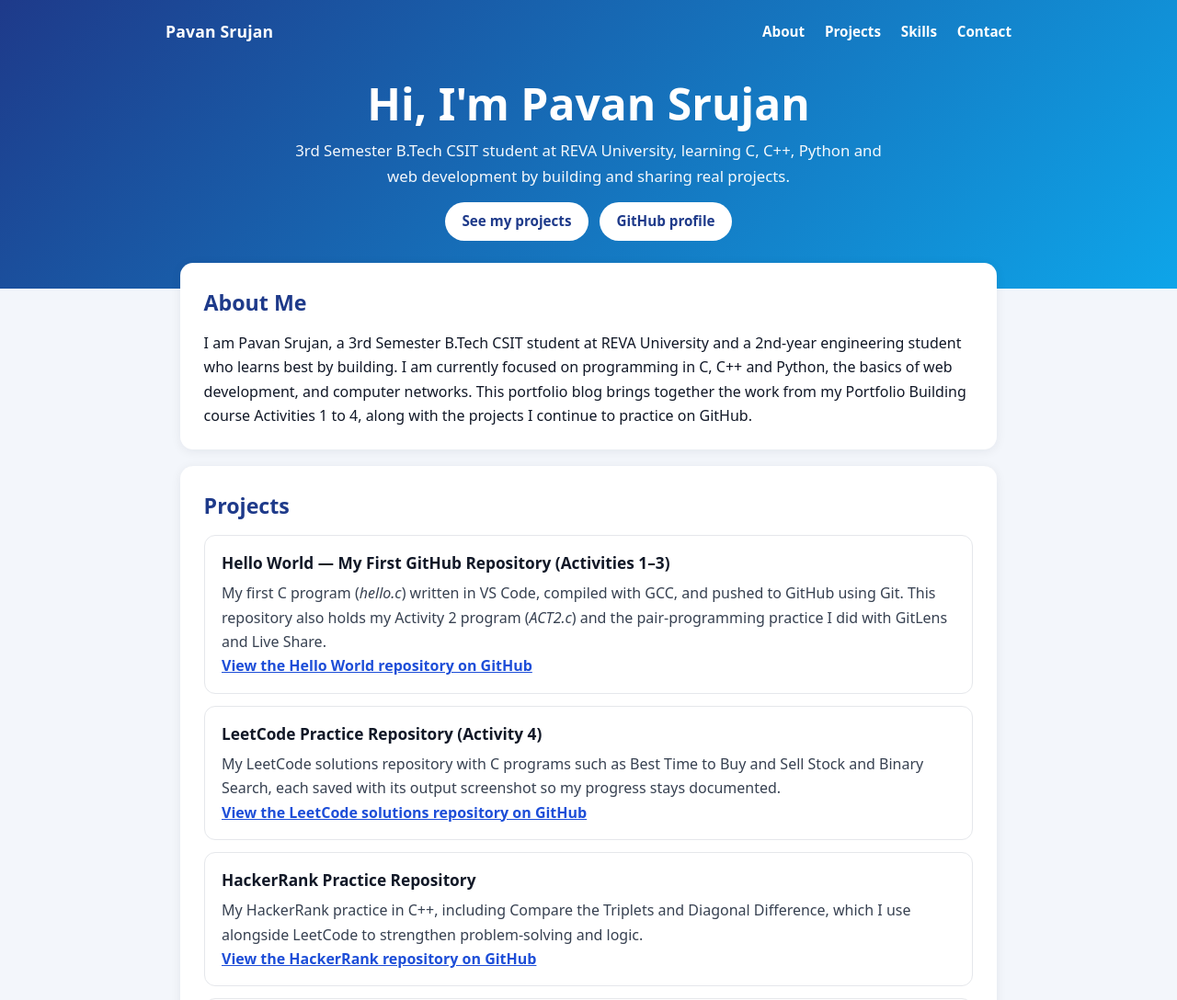
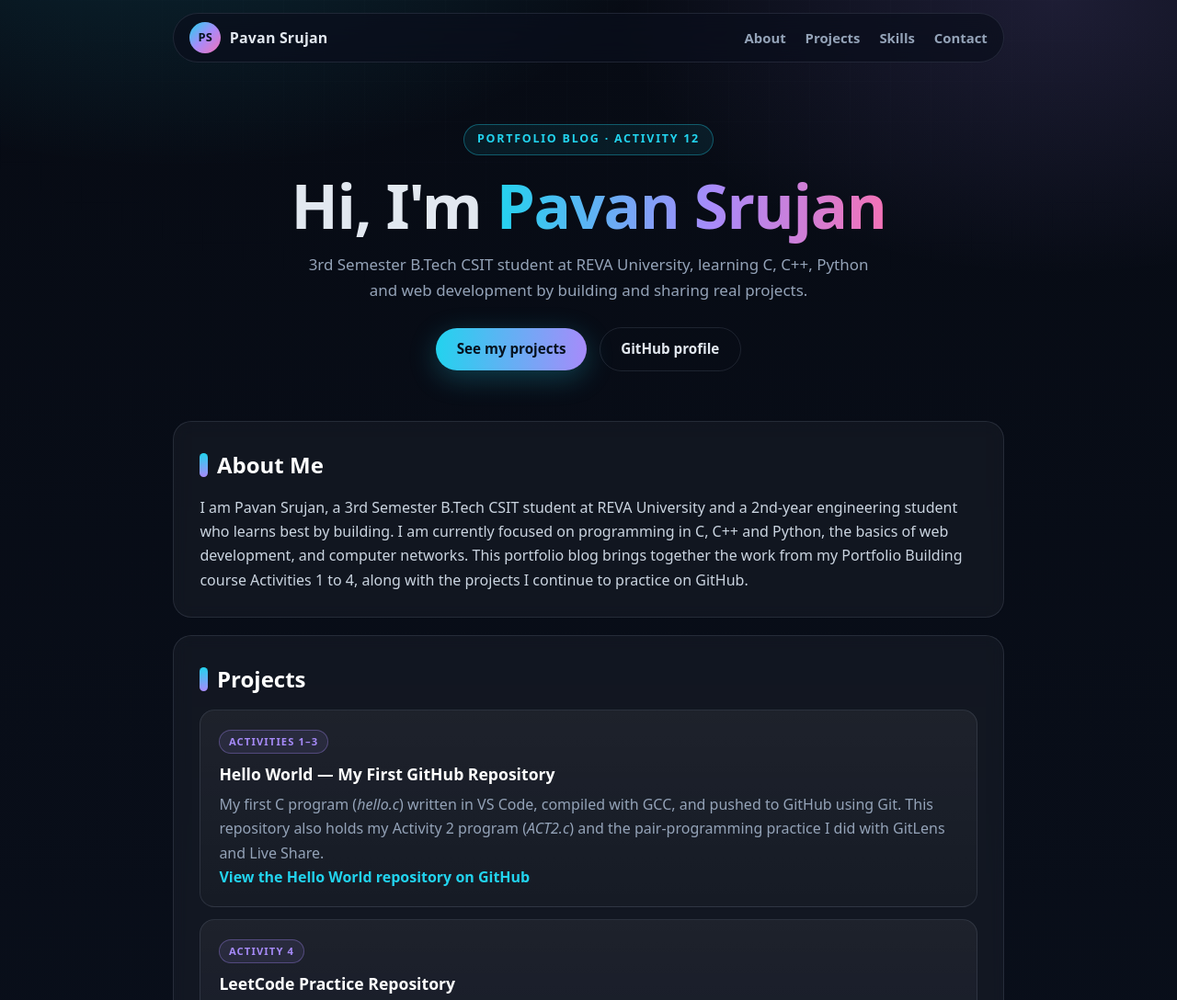
Before and after one commit to pavansrujan8901-alt/personal-blog, a plain HTML site: page index.html in a window 1280 px wide. Shown: the top 1088 px of the page at 92% size. Drawn offline with Linux system fonts and the light colour scheme.

Commit message:
Redesign portfolio blog: unique dark theme

```diff
--- a/index.html
+++ b/index.html
@@ -6,39 +6,107 @@
 <title>Pavan Srujan | Portfolio Blog</title>
 <meta name="description" content="Portfolio blog of Pavan Srujan, 3rd Semester B.Tech CSIT student at REVA University. Projects, coding practice, skills and contact.">
 <style>
+  :root{
+    --bg:#070b14; --bg2:#0b1220; --card:rgba(255,255,255,.04); --card-border:rgba(148,163,184,.16);
+    --text:#e2e8f0; --muted:#94a3b8; --cyan:#22d3ee; --violet:#a78bfa; --pink:#f472b6;
+  }
   *{margin:0;padding:0;box-sizing:border-box}
-  body{font-family:system-ui,-apple-system,"Segoe UI",Arial,sans-serif;color:#111827;background:#f3f6fb;line-height:1.65}
-  a{color:#1d4ed8}
-  header{background:linear-gradient(135deg,#1e3a8a,#0ea5e9);color:#fff;padding:1.25rem 1rem 3.25rem}
-  nav{max-width:920px;margin:0 auto 2.25rem;display:flex;justify-content:space-between;align-items:center;gap:1rem;flex-wrap:wrap}
-  nav strong{font-size:1.1rem;letter-spacing:.01em}
-  nav .links a{color:#fff;text-decoration:none;margin-left:1.1rem;font-weight:600;font-size:.95rem}
-  nav .links a:hover{text-decoration:underline}
-  .hero{max-width:920px;margin:0 auto;text-align:center;padding:0 .5rem}
-  .hero h1{font-size:clamp(2rem,5vw,3rem);line-height:1.15;margin-bottom:.6rem}
-  .hero p.tagline{font-size:1.05rem;opacity:.95;max-width:640px;margin:0 auto}
-  .btn{display:inline-block;background:#fff;color:#1e3a8a;padding:.55rem 1.15rem;border-radius:999px;margin:.9rem .25rem 0;text-decoration:none;font-weight:700;font-size:.95rem}
-  .btn:hover{background:#e0f2fe}
-  main{max-width:920px;margin:-1.75rem auto 2rem;padding:0 1rem}
-  section{background:#fff;border-radius:14px;padding:1.5rem 1.6rem;margin-bottom:1.1rem;box-shadow:0 2px 12px rgba(15,23,42,.07)}
-  h2{font-size:1.45rem;color:#1e3a8a;margin-bottom:.7rem}
-  .card{border:1px solid #e5e7eb;border-radius:12px;padding:1rem 1.15rem;margin:.8rem 0}
-  .card h3{font-size:1.08rem;margin-bottom:.3rem}
-  .card p{color:#374151}
-  .card a{font-weight:600}
-  .skills{display:flex;flex-wrap:wrap;gap:.5rem;margin-top:.4rem}
-  .skill{background:#eff6ff;border:1px solid #bfdbfe;color:#1e3a8a;padding:.35rem .8rem;border-radius:999px;font-size:.9rem;font-weight:600}
+  html{scroll-behavior:smooth}
+  body{
+    font-family:system-ui,-apple-system,"Segoe UI",Arial,sans-serif;color:var(--text);line-height:1.65;
+    background:
+      radial-gradient(900px 500px at 15% -5%, rgba(34,211,238,.14), transparent 60%),
+      radial-gradient(800px 500px at 90% 0%, rgba(167,139,250,.14), transparent 60%),
+      radial-gradient(700px 600px at 50% 110%, rgba(244,114,182,.08), transparent 60%),
+      linear-gradient(180deg,var(--bg),var(--bg2));
+    min-height:100vh;
+  }
+  body::before{
+    content:"";position:fixed;inset:0;pointer-events:none;opacity:.35;
+    background-image:linear-gradient(rgba(148,163,184,.06) 1px,transparent 1px),linear-gradient(90deg,rgba(148,163,184,.06) 1px,transparent 1px);
+    background-size:44px 44px;
+    mask-image:radial-gradient(ellipse 90% 60% at 50% 0%,#000 30%,transparent 75%);
+  }
+  a{color:var(--cyan)}
+  .wrap{max-width:940px;margin:0 auto;padding:0 1.1rem;position:relative}
+  /* ---------- Nav ---------- */
+  nav{
+    position:sticky;top:14px;z-index:10;margin-top:14px;
+    display:flex;justify-content:space-between;align-items:center;gap:1rem;flex-wrap:wrap;
+    background:rgba(10,15,28,.72);backdrop-filter:blur(14px);-webkit-backdrop-filter:blur(14px);
+    border:1px solid var(--card-border);border-radius:999px;padding:.55rem 1.1rem;
+  }
+  .brand{display:flex;align-items:center;gap:.6rem;font-weight:800;letter-spacing:.01em;color:var(--text);text-decoration:none}
+  .avatar{
+    width:34px;height:34px;border-radius:50%;display:grid;place-items:center;font-size:.8rem;font-weight:900;color:#06121f;
+    background:linear-gradient(135deg,var(--cyan),var(--violet),var(--pink));
+  }
+  nav .links a{color:var(--muted);text-decoration:none;margin-left:1.05rem;font-weight:600;font-size:.93rem}
+  nav .links a:hover{color:#fff}
+  /* ---------- Hero ---------- */
+  .hero{text-align:center;padding:4.2rem .5rem 3.4rem}
+  .badge{
+    display:inline-block;font-size:.78rem;font-weight:700;letter-spacing:.14em;text-transform:uppercase;color:var(--cyan);
+    border:1px solid rgba(34,211,238,.35);background:rgba(34,211,238,.08);padding:.35rem .9rem;border-radius:999px;margin-bottom:1.2rem;
+  }
+  .hero h1{font-size:clamp(2.5rem,7vw,4.2rem);line-height:1.05;letter-spacing:-.02em;margin-bottom:1rem}
+  .grad{background:linear-gradient(92deg,var(--cyan),var(--violet) 55%,var(--pink));-webkit-background-clip:text;background-clip:text;color:transparent}
+  .hero p.tagline{color:var(--muted);font-size:1.06rem;max-width:640px;margin:0 auto}
+  .btn{
+    display:inline-block;padding:.65rem 1.4rem;border-radius:999px;margin:1.6rem .3rem 0;text-decoration:none;font-weight:700;font-size:.95rem;
+    color:#06121f;background:linear-gradient(92deg,var(--cyan),var(--violet));
+    box-shadow:0 8px 30px rgba(34,211,238,.25);
+  }
+  .btn:hover{filter:brightness(1.1)}
+  .btn.ghost{background:transparent;color:var(--text);border:1px solid var(--card-border);box-shadow:none}
+  .btn.ghost:hover{border-color:var(--cyan);color:var(--cyan)}
+  /* ---------- Sections ---------- */
+  main{position:relative;padding-bottom:1rem}
+  section{
+    background:var(--card);border:1px solid var(--card-border);border-radius:20px;
+    padding:1.7rem 1.8rem;margin-bottom:1.15rem;backdrop-filter:blur(8px);-webkit-backdrop-filter:blur(8px);
+  }
+  h2{font-size:1.5rem;margin-bottom:.8rem;display:flex;align-items:center;gap:.6rem;color:#fff}
+  h2::before{content:"";width:9px;height:26px;border-radius:99px;background:linear-gradient(180deg,var(--cyan),var(--violet))}
+  section p{color:#cbd5e1}
+  .card{
+    border:1px solid var(--card-border);border-radius:16px;padding:1.15rem 1.25rem;margin:.85rem 0;
+    background:linear-gradient(180deg,rgba(255,255,255,.05),rgba(255,255,255,.02));
+    transition:transform .25s ease,border-color .25s ease,box-shadow .25s ease;
+  }
+  .card:hover{transform:translateY(-3px);border-color:rgba(34,211,238,.45);box-shadow:0 14px 34px rgba(2,8,23,.5),0 0 0 1px rgba(34,211,238,.12)}
+  .card h3{font-size:1.1rem;margin-bottom:.3rem;color:#fff}
+  .card p{color:var(--muted)}
+  .card a{font-weight:700;text-decoration:none}
+  .card a:hover{text-decoration:underline}
+  .tag{
+    display:inline-block;font-size:.7rem;font-weight:800;letter-spacing:.1em;text-transform:uppercase;
+    color:var(--violet);border:1px solid rgba(167,139,250,.35);background:rgba(167,139,250,.09);
+    padding:.18rem .6rem;border-radius:999px;margin-bottom:.5rem;
+  }
+  .skills{display:flex;flex-wrap:wrap;gap:.55rem;margin-top:.5rem}
+  .skill{
+    background:rgba(34,211,238,.07);border:1px solid rgba(34,211,238,.22);color:#bae6fd;
+    padding:.38rem .85rem;border-radius:999px;font-size:.9rem;font-weight:600;transition:all .2s ease;
+  }
+  .skill:hover{background:rgba(167,139,250,.14);border-color:rgba(167,139,250,.5);color:#e9d5ff;transform:translateY(-2px)}
   ul.contact{list-style:none}
-  ul.contact li{padding:.35rem 0;border-bottom:1px solid #f1f5f9}
+  ul.contact li{padding:.55rem 0;border-bottom:1px solid rgba(148,163,184,.12);color:var(--muted)}
   ul.contact li:last-child{border-bottom:none}
-  footer{text-align:center;color:#64748b;padding:.5rem 1rem 2rem;font-size:.9rem}
-  @media(max-width:560px){nav .links a{margin-left:.7rem}section{padding:1.2rem 1.1rem}}
+  ul.contact a{font-weight:600;text-decoration:none}
+  ul.contact a:hover{text-decoration:underline}
+  footer{text-align:center;color:#64748b;padding:.5rem 1rem 2.4rem;font-size:.9rem}
+  @media(max-width:560px){
+    nav{border-radius:20px} nav .links a{margin-left:.75rem}
+    .hero{padding-top:3rem} section{padding:1.3rem 1.15rem}
+  }
 </style>
 </head>
 <body>
-<header>
+<div class="wrap">
+
   <nav>
-    <strong>Pavan Srujan</strong>
+    <a class="brand" href="#top"><span class="avatar">PS</span> Pavan Srujan</a>
     <span class="links">
       <a href="#about">About</a>
       <a href="#projects">Projects</a>
@@ -46,14 +114,15 @@
       <a href="#contact">Contact</a>
     </span>
   </nav>
-  <div class="hero">
-    <h1>Hi, I'm Pavan Srujan</h1>
+
+  <header class="hero" id="top">
+    <span class="badge">Portfolio Blog · Activity 12</span>
+    <h1>Hi, I'm <span class="grad">Pavan Srujan</span></h1>
     <p class="tagline">3rd Semester B.Tech CSIT student at REVA University, learning C, C++, Python and web development by building and sharing real projects.</p>
     <p>
       <a class="btn" href="#projects">See my projects</a>
-      <a class="btn" href="https://github.com/pavansrujan8901-alt">GitHub profile</a>
+      <a class="btn ghost" href="https://github.com/pavansrujan8901-alt">GitHub profile</a>
     </p>
-  </div>
   </header>
 
   <main>
@@ -66,24 +135,28 @@
       <h2>Projects</h2>
 
       <div class="card">
-      <h3>Hello World — My First GitHub Repository (Activities 1–3)</h3>
+        <span class="tag">Activities 1–3</span>
+        <h3>Hello World — My First GitHub Repository</h3>
         <p>My first C program (<em>hello.c</em>) written in VS Code, compiled with GCC, and pushed to GitHub using Git. This repository also holds my Activity 2 program (<em>ACT2.c</em>) and the pair-programming practice I did with GitLens and Live Share.</p>
         <p><a href="https://github.com/pavansrujan8901-alt/portpholio-building-">View the Hello World repository on GitHub</a></p>
       </div>
 
       <div class="card">
-      <h3>LeetCode Practice Repository (Activity 4)</h3>
+        <span class="tag">Activity 4</span>
+        <h3>LeetCode Practice Repository</h3>
         <p>My LeetCode solutions repository with C programs such as Best Time to Buy and Sell Stock and Binary Search, each saved with its output screenshot so my progress stays documented.</p>
         <p><a href="https://github.com/pavansrujan8901-alt/leet-code">View the LeetCode solutions repository on GitHub</a></p>
       </div>
 
       <div class="card">
+        <span class="tag">Practice</span>
         <h3>HackerRank Practice Repository</h3>
         <p>My HackerRank practice in C++, including Compare the Triplets and Diagonal Difference, which I use alongside LeetCode to strengthen problem-solving and logic.</p>
         <p><a href="https://github.com/pavansrujan8901-alt/hacakarank">View the HackerRank repository on GitHub</a></p>
       </div>
 
       <div class="card">
+        <span class="tag">Current Project</span>
         <h3>Enterprise Network Design and Simulation</h3>
         <p>My current networking project in Cisco Packet Tracer: a hierarchical enterprise network with six VLANs, inter-VLAN routing, OSPF, DHCP, NAT/PAT and ACL security for the Finance department.</p>
         <p><a href="https://github.com/pavansrujan8901-alt/personal-blog">See the project write-up in my personal blog repository</a></p>
@@ -122,5 +195,6 @@
   <footer>
     <p>&copy; 2026 Pavan Srujan &middot; Portfolio Blog &middot; Activity 12, Portfolio Building</p>
   </footer>
+</div>
 </body>
 </html>
```
Lines whose indentation alone changed are shown as unchanged.
